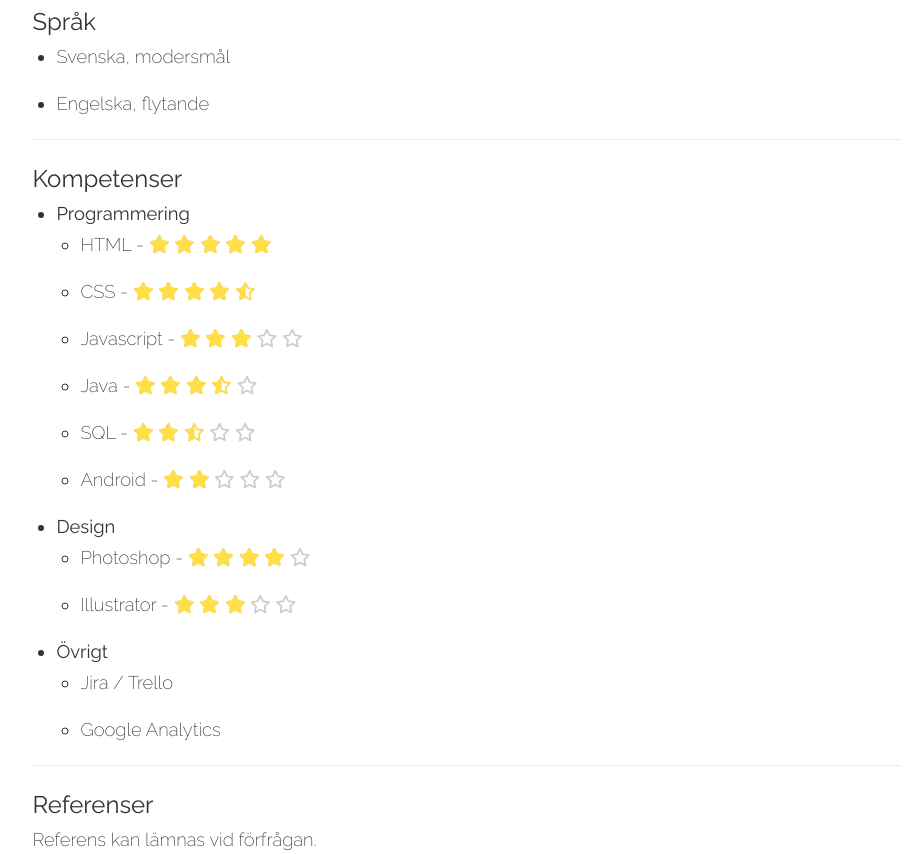
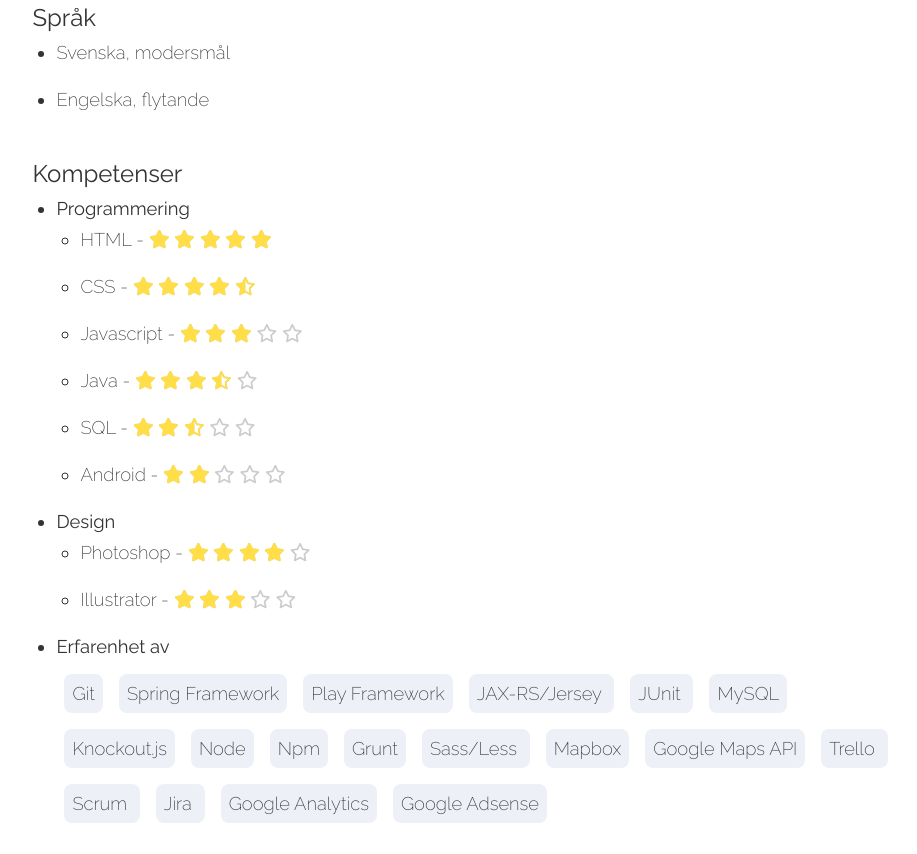
Before and after one commit to karlwir/karlwir.github.io, a website: page src/index.html in a window 1280 px wide. Shown: the part 1286-2140 px from the top of the page, without its empty margins (363-1280 px from the left). Drawn offline with Linux system fonts and the light colour scheme.

Commit message:
Build tools and final touch

```diff
--- a/postcss.config.js
+++ b/postcss.config.js
@@ -1,4 +1,4 @@
-module.export = {
+module.exports = {
   "plugins": {
     "postcss-import": {},
     "postcss-cssnext": {},
--- a/src/css/base.css
+++ b/src/css/base.css
@@ -1,7 +1,3 @@
-@import 'variables/colors.css';
-@import 'variables/fonts.css';
-@import 'variables/spacers.css';
-
 body {
   color: #333;
   font-family: var(--font-family-default);
--- a/src/css/main.css
+++ b/src/css/main.css
@@ -16,9 +16,13 @@
 }
 
 div.sub-section {
-  border-bottom: 1px solid var(--color-gray-light);
   padding-bottom: var(--space-extra);
   margin-bottom: var(--space-extra);
+}
+
+div.profile-img {
+  max-height: 250px;
+  overflow: hidden;
 }
 
 div.profile-img img {
@@ -64,6 +68,20 @@
   color: var(--color-gray-semi);
 }
 
+ul.skill-list.skill-list-compact {
+  list-style: none;
+  display: flex;
+  flex-wrap: wrap;
+  margin-bottom: -0.5rem;
+}
+
+ul.skill-list.skill-list-compact li.skill-list-item {
+  background-color: var(--color-background-secondary);
+  padding: var(--space-small);
+  border-radius: var(--border-radius-small);
+  margin: var(--space-small);
+}
+
 @keyframes fade-in {
   from {
     transform: translate(0, -1rem);
--- a/src/css/master.css
+++ b/src/css/master.css
@@ -3,3 +3,7 @@
 @import 'main.css';
 @import 'media-queries/large-screen.css' (min-width: 720px);
 @import 'font-awesome.min.css';
+@import 'variables/colors.css';
+@import 'variables/fonts.css';
+@import 'variables/spacers.css';
+@import 'variables/misc.css';
--- a/src/css/media-queries/large-screen.css
+++ b/src/css/media-queries/large-screen.css
@@ -10,3 +10,7 @@
   flex: 1;
   min-width: 250px;
 }
+
+div.profile-img {
+  max-height: none;
+}
--- a/src/css/variables/colors.css
+++ b/src/css/variables/colors.css
@@ -2,7 +2,7 @@
   --color-primary: #376aae;
   --color-primary-light: #5590df;
   --color-background-primary: #fff;
-  --color-background-secondary: #f8fbff;
+  --color-background-secondary: #edf0f6;
   --color-gray-light: #ececec;
   --color-gray-semi: #ccc;
   --color-gray-dark: #f4f4f4;
--- /dev/null
+++ b/src/css/variables/misc.css
@@ -0,0 +1,3 @@
+:root {
+  --border-radius-small: 0.5rem;
+}
--- a/src/index.html
+++ b/src/index.html
@@ -152,13 +152,61 @@
               </ul>
             </li>
             <li>
-              <h3>Övrigt</h3>
-              <ul class="skill-list">
+              <h3>Erfarenhet av</h3>
+              <ul class="skill-list skill-list-compact">
                 <li class="skill-list-item">
-                  Jira / Trello
+                  Git
+                </li>
+                <li class="skill-list-item">
+                  Spring Framework
+                </li>
+                <li class="skill-list-item">
+                  Play Framework
+                </li>
+                <li class="skill-list-item">
+                  JAX-RS/Jersey
+                </li>
+                <li class="skill-list-item">
+                  JUnit
+                </li>
+                <li class="skill-list-item">
+                  MySQL
+                </li>
+                <li class="skill-list-item">
+                  Knockout.js
+                </li>
+                <li class="skill-list-item">
+                  Node
+                </li>
+                <li class="skill-list-item">
+                  Npm
+                </li>
+                <li class="skill-list-item">
+                  Grunt
+                </li>
+                <li class="skill-list-item">
+                  Sass/Less
+                </li>
+                <li class="skill-list-item">
+                  Mapbox
+                </li>
+                <li class="skill-list-item">
+                  Google Maps API
+                </li>
+                <li class="skill-list-item">
+                  Trello
+                </li>
+                <li class="skill-list-item">
+                  Scrum
+                </li>
+                <li class="skill-list-item">
+                  Jira
                 </li>
                 <li class="skill-list-item">
                   Google Analytics
+                </li>
+                <li class="skill-list-item">
+                  Google Adsense
                 </li>
               </ul>
             </li>
```
Also changed, not shown: package.json (+18 -11 lines), .atom-live-server.json (added), src/img/karl.jpg, 1 other file.
